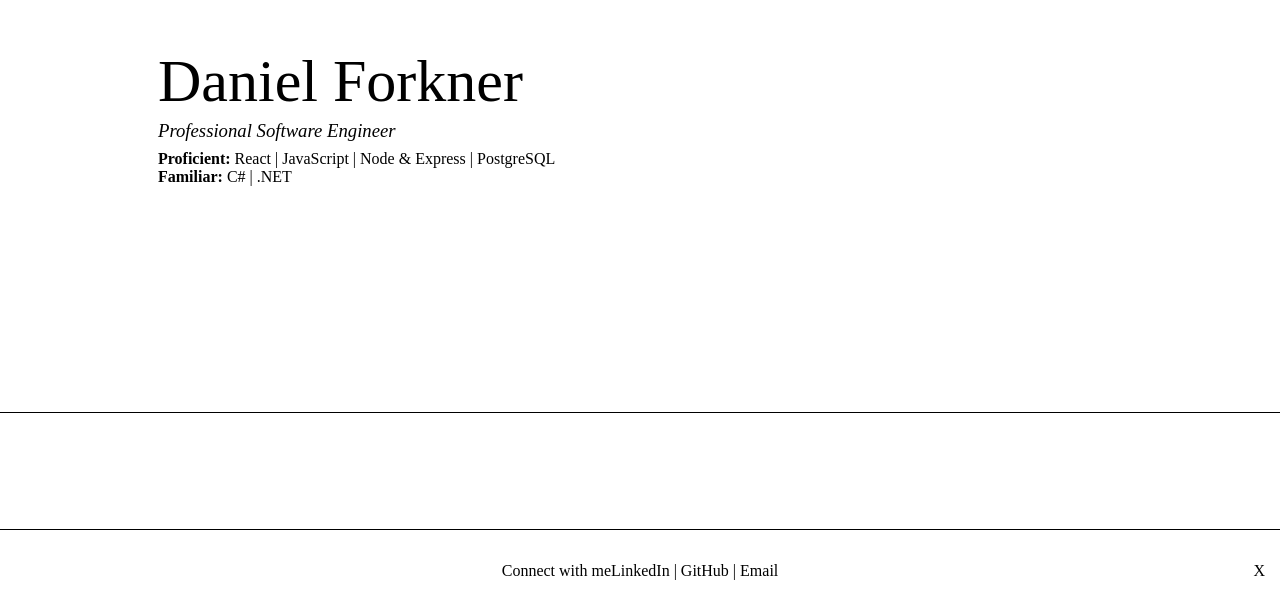
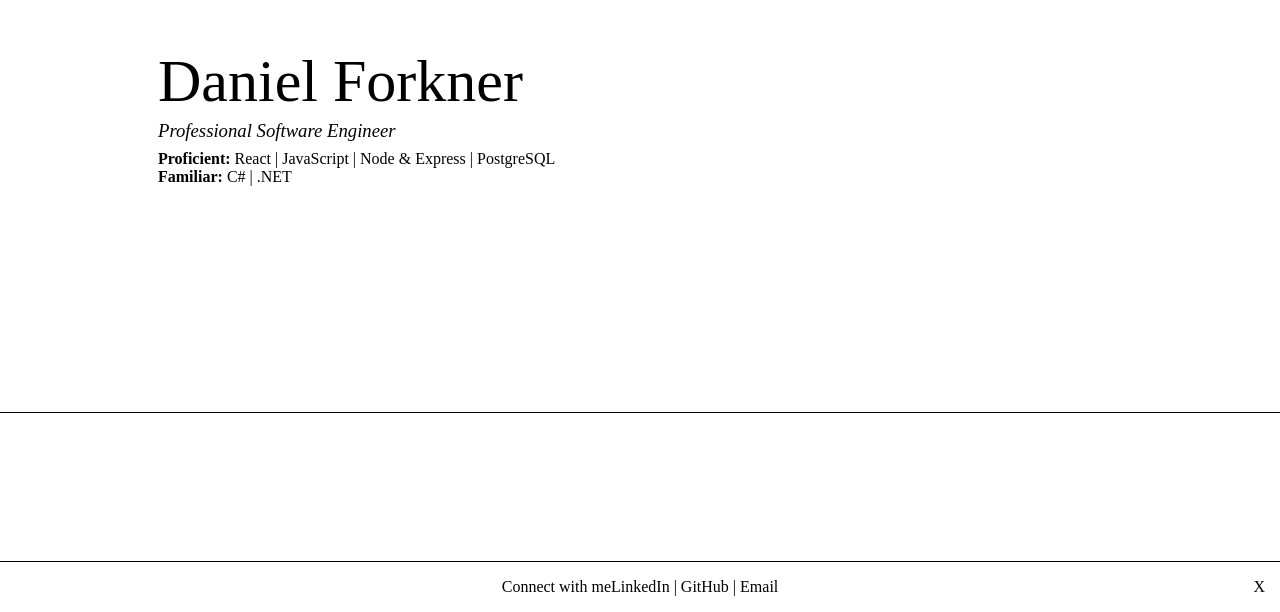
Before and after one commit to danielforkner/Personal-Site, a React app: page / in a window 1280 px wide. Shown: the part 188-800 px from the top of the page. Built offline with nearby package versions, Linux system fonts and the light colour scheme.

Commit message:
footer and footer hide

```diff
--- a/src/components/Footer.js
+++ b/src/components/Footer.js
@@ -1,13 +1,20 @@
 import React from 'react';
 
 const Footer = () => {
+  const handleHide = () => {
+    const footer = document.querySelector('.footer');
+    footer.classList.add('footer-hide');
+  };
+
   return (
     <footer className="footer">
       <div className="footer-center">
         <div className="footer-text">Connect with me</div>
         <div className="footer-icons"> LinkedIn | GitHub | Email</div>
       </div>
-      <div className="footer-right">X</div>
+      <div onClick={handleHide} className="footer-right">
+        X
+      </div>
     </footer>
   );
 };
--- a/src/index.css
+++ b/src/index.css
@@ -92,7 +92,7 @@ header .skill {
   display: flex;
   justify-content: center;
   align-items: center;
-  padding: 2rem 0;
+  padding: 1rem 0;
 }
 
 .footer-center {
@@ -102,7 +102,12 @@ header .skill {
 
 .footer-right {
   position: absolute;
+  cursor: pointer;
   right: 15px;
 }
 
+.footer-hide {
+  display: none;
+}
+
 /*# sourceMappingURL=index.css.map */
--- a/src/sass/_footer.scss
+++ b/src/sass/_footer.scss
@@ -14,5 +14,9 @@
 }
 .footer-right {
   position: absolute;
+  cursor: pointer;
   right: 15px;
 }
+.footer-hide {
+  display: none;
+}
--- a/src/sass/style.scss
+++ b/src/sass/style.scss
@@ -1,5 +1,5 @@
 // animations from animate.style
-// process with the command `sass src/sass/style.scss src/index.css`
+// process with the command `sass src/sass/style.scss src/index.css --watch`
 
 * {
   margin: 0;
```
